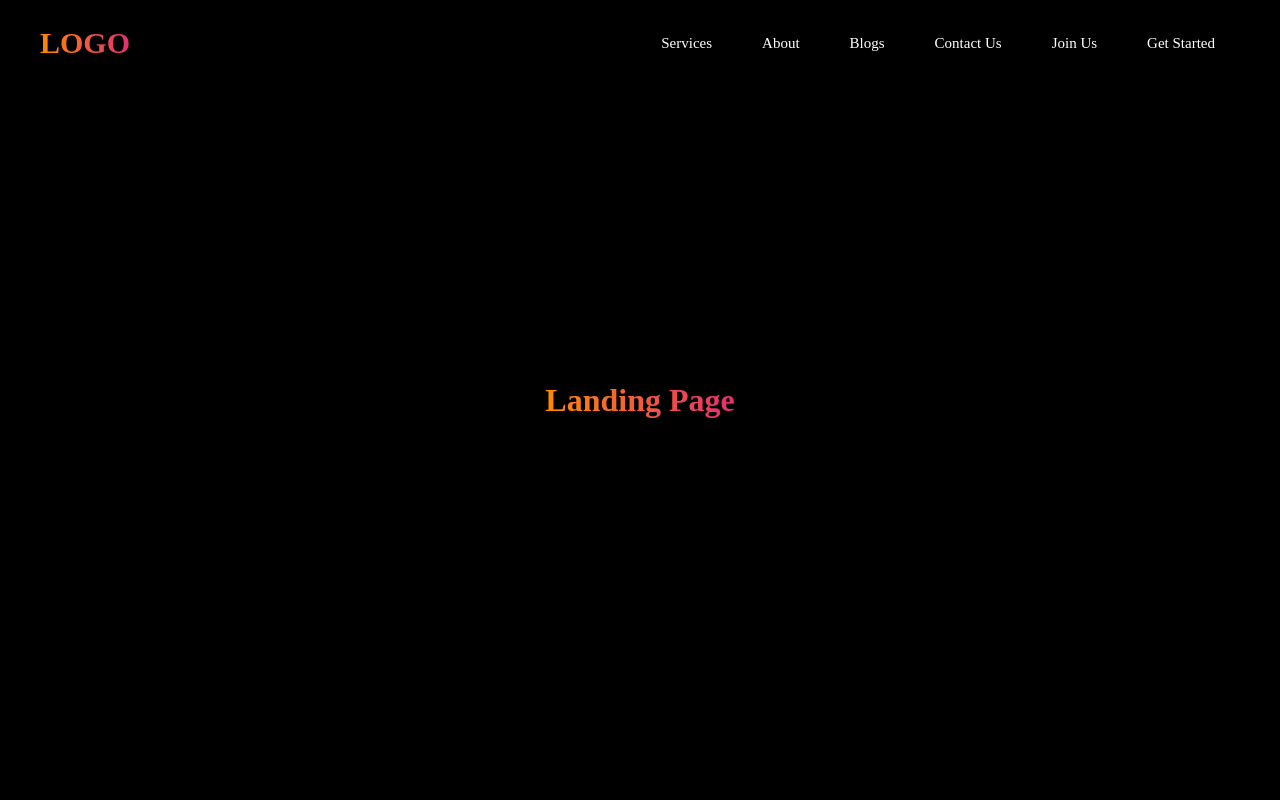
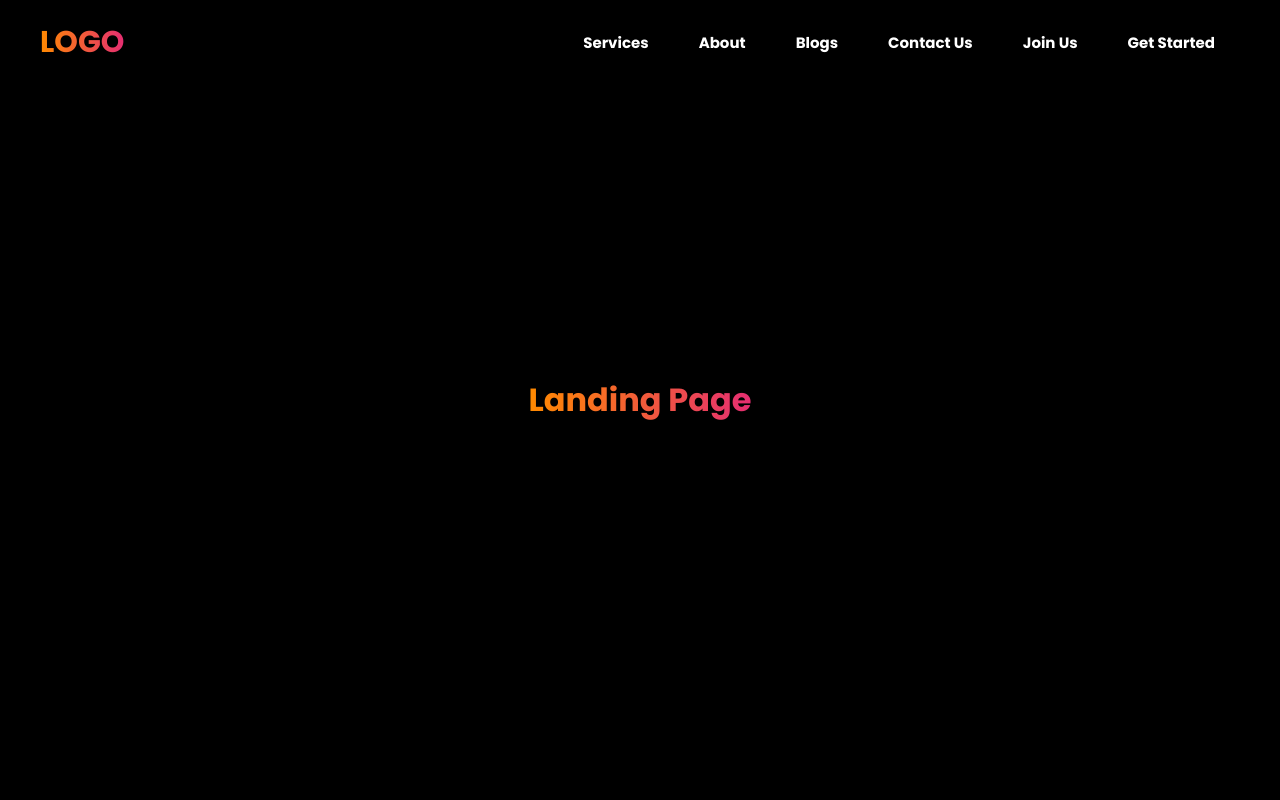
Before and after one commit to eyadartist/landing-page-egyptfwd, a plain HTML site: page index.html in a window 1280 px wide. Shown: the top 800 px of the page. Drawn offline with Linux system fonts and the light colour scheme.

Commit message:
update files

```diff
--- a/CSS/style.css
+++ b/CSS/style.css
@@ -1,9 +1,12 @@
+@import url('https://fonts.googleapis.com/css2?family=Poppins:wght@300;400;600;700&display=swap');
+
 * {
     margin: 0;
     padding: 0;
     box-sizing: border-box;
     text-decoration: none;
     list-style: none;
+    font-family: 'Poppins', sans-serif;
 }
 
 nav {
@@ -49,6 +52,7 @@ nav li {
 }
 
 nav li a {
+    font-weight: bolder;
     font-size: 15px;
     padding: 10px;
     border-radius: 33px;
@@ -57,11 +61,12 @@ nav li a {
 }
 
 nav li a.active {
+    background: linear-gradient(90deg, #e52e71, #ff8a00);
     color: white;
 }
 
 nav li a:hover {
-    background: linear-gradient(90deg, #e52e71, #ff8a00);
+    background: #ff8a00;
     color: white;
 }
 
--- a/JS/app.js
+++ b/JS/app.js
@@ -34,6 +34,21 @@ window.addEventListener("load", () => {
 
     navList.appendChild(fragment)
 
+    const observer = new IntersectionObserver(entries => {
+        entries.forEach(entry => {
+            const link = document.querySelectorAll('a');
+            if (entry.intersectionRatio > 0) {
+                link.classList.add('active');
+            } else {
+                link.classList.remove('active');
+            }
+        });
+    });
+
+    document.querySelectorAll('section').forEach((section) => {
+        observer.observe(section)
+    })
+
 })
 
 // open and close menu
```
